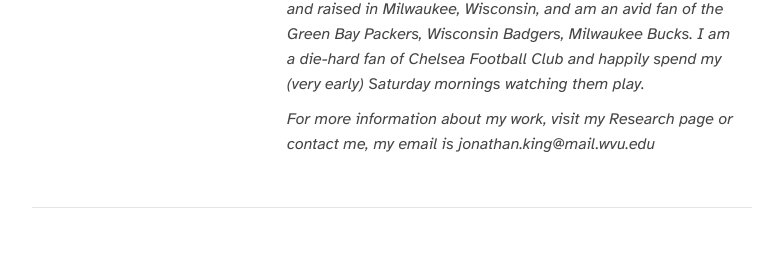
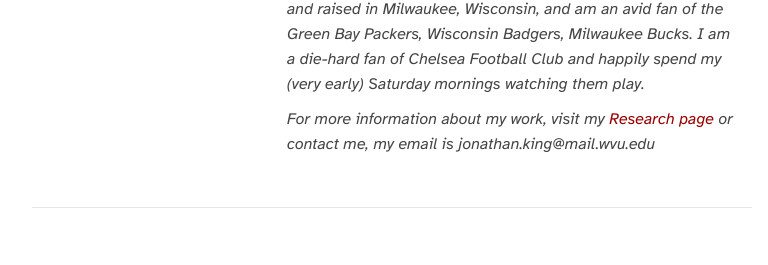
Before and after one commit to matthewtcota/matthewtcota.github.io, a Jekyll site: the page built from index.html, in a window 1280 px wide. Shown: the part 779-1044 px from the top of the page, without its empty margins (248-1016 px from the left). Built offline with Jekyll 4.4.1, drawn with Linux system fonts in a browser that asks for light colours; part of the change alters nothing that is shown.

```diff
--- a/index.html
+++ b/index.html
@@ -41,7 +41,7 @@ description: Jonahtan M. King is a political scientist at West Virginia Universi
 
 	<p> Prior to attending graduate school, I graduated from the University of Wisconsin-Madison and worked as an academic advisor. Outside of research, I spend as much time as possible with my daughter, wife, and two golden retrievers (Leslie and Perkins). I am a huge Wisconsin sports fan, having been born and raised in Milwaukee, Wisconsin, and am an avid fan of the Green Bay Packers, Wisconsin Badgers, Milwaukee Bucks. I am a die-hard fan of Chelsea Football Club and happily spend my (very early) Saturday mornings watching them play.  <p>
 
-	<p> For more information about my work, visit my Research page or contact me, my email is jonathan.king@mail.wvu.edu  <p>
+	<p> For more information about my work, visit my <a href="/research" title="Research">Research page</a> or contact me, my email is jonathan.king@mail.wvu.edu  <p>
 
 	</div>
 	</div>
```
